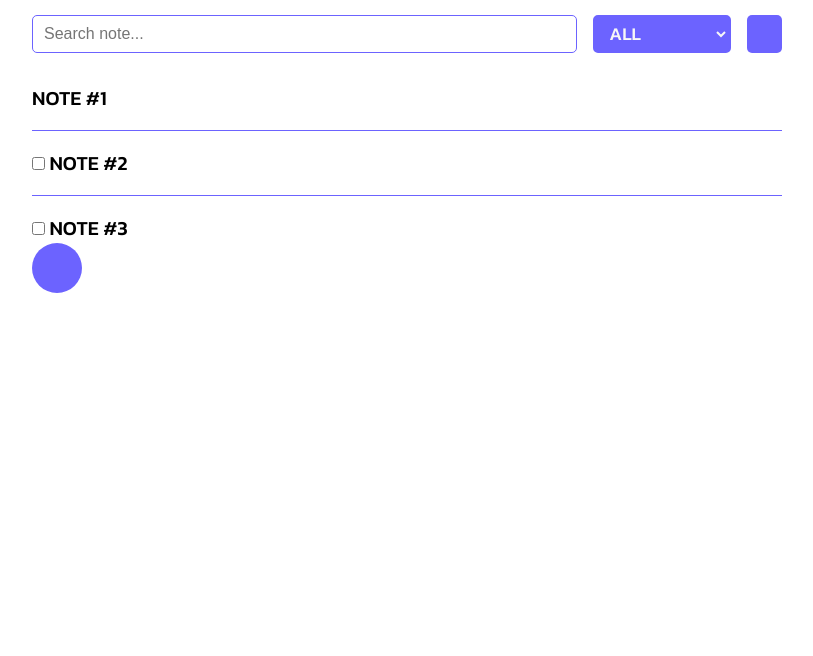
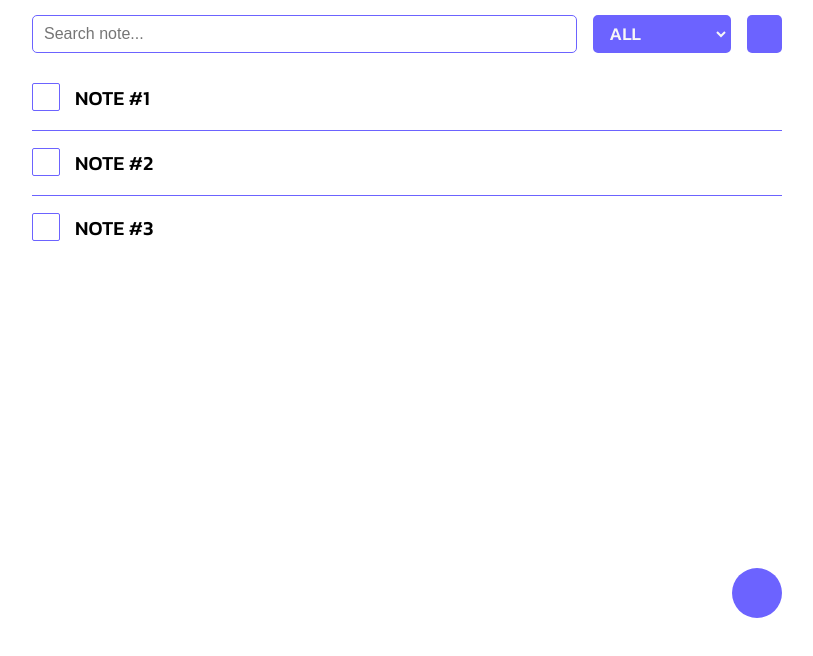
Before and after one commit to akhmed265/ToDo-List, a plain HTML site: page index.html in a window 1280 px wide. Shown: the part 82-738 px from the top of the page, without its empty margins (233-1046 px from the left). Drawn offline with Linux system fonts and the light colour scheme.

Commit message:
Сделал чекбоксы

```diff
--- a/css/style.css
+++ b/css/style.css
@@ -4,11 +4,17 @@
   box-sizing: border-box;
 }
 
+body {
+}
+
 .wrapper {
+  position: relative;
+  min-height: 100vh;
   max-width: 750px;
   text-align: center;
   margin-right: auto;
   margin-left: auto;
+  padding-top: 40px;
 }
 
 .title {
@@ -17,7 +23,7 @@
   font-weight: 500;
   color: #252525;
   font-size: 26px;
-  margin-top: 40px;
+  margin-top: 0;
   margin-bottom: 18px;
 }
 
@@ -89,19 +95,18 @@ body.dark-theme .header_color-scheme{
   text-transform: uppercase;
 }
 
-.item-1,
-.item-2,
-.item-3 {
+.item {
   display: flex;
   justify-content: space-between;
   border-bottom: 1px solid #6c63ff;
   padding-bottom: 17px;
   padding-top: 17px;
+  cursor: pointer;
+  user-select: none;
 }
 
 .item-1 {
   padding-top: 0;
-  cursor: pointer;
 }
 
 .item-3 {
@@ -144,35 +149,43 @@ body.dark-theme .header_color-scheme{
 }
 
 .item_checkbox {
-  position: absolute;
-  z-index: -1;
-  opacity: 0;
+  display: none;
 }
 
 .item_checkbox + label {
-  display: inline-flex;
+  position: relative;
+  padding-left: 43px;
+  display: flex;
   align-items: center;
-  user-select: none;
+  cursor: pointer;
 }
 
-.item-checkbox + label::before {
+.item_checkbox + label::before {
   content: "";
-  display: inline-block;
-  width: 1em;
-  height: 1em;
-  flex-shrink: 0;
-  flex-grow: 0;
-  border: 1px solid #adb5bd;
-  border-radius: 0.25em;
-  margin-right: 0.5em;
+  position: absolute;
+  left: 0;
+  top: 0;
+  width: 26px;
+  height: 26px;
+  border: 1px #6C63FF solid;
+  border-radius: 2px;
+}
+
+.item_checkbox:checked + label::before {
+  background-color: #6C63FF;
+  background-image: url(../image/checkbox.svg);
   background-repeat: no-repeat;
-  background-position: center center;
-  background-size: 50% 50%;
+  background-position: center;
+}
+
+.item_checkbox:checked +label {
+  color: #25252580;
+  text-decoration: line-through;
 }
 
 .plus {
-  display: flex;
-  bottom: 0;
+  position: absolute;
+  bottom: 100px;
   right: 0;
   border: none;
   background-image: url(../image/plus.svg);
@@ -182,5 +195,4 @@ body.dark-theme .header_color-scheme{
   height: 50px;
   width: 50px;
   border-radius: 50%;
-  text-align: center;
 }
--- a/index.html
+++ b/index.html
@@ -32,8 +32,8 @@
     <ul class="list">
       <li class="item item-1">
         <div class="item-left">
-          <input type="checkbox" class="item_checkbox" id="note">
-          <label for="note">
+          <input type="checkbox" class="item_checkbox" id="note-1">
+          <label for="note-1" class="no-select">
             Note #1
           </label>
         </div>
@@ -46,8 +46,10 @@
 
       <li class="item item-2">
         <div class="list-left">
-          <input type="checkbox">
-          Note #2
+          <input type="checkbox" class="item_checkbox" id="note-2">
+          <label for="note-2" class="no-select">
+            Note #2
+          </label>
         </div>
 
         <div class="item_option">
@@ -58,8 +60,10 @@
 
       <li class="item item-3">
         <div class="item-left">
-          <input type="checkbox">
-          Note #3
+          <input type="checkbox" class="item_checkbox" id="note-3">
+          <label for="note-3" class="no-select">
+            Note #3
+          </label>
         </div>
 
         <div class="item_option">
```
Also changed, not shown: image/check mark.png (deleted), image/checkbox.svg (added).
